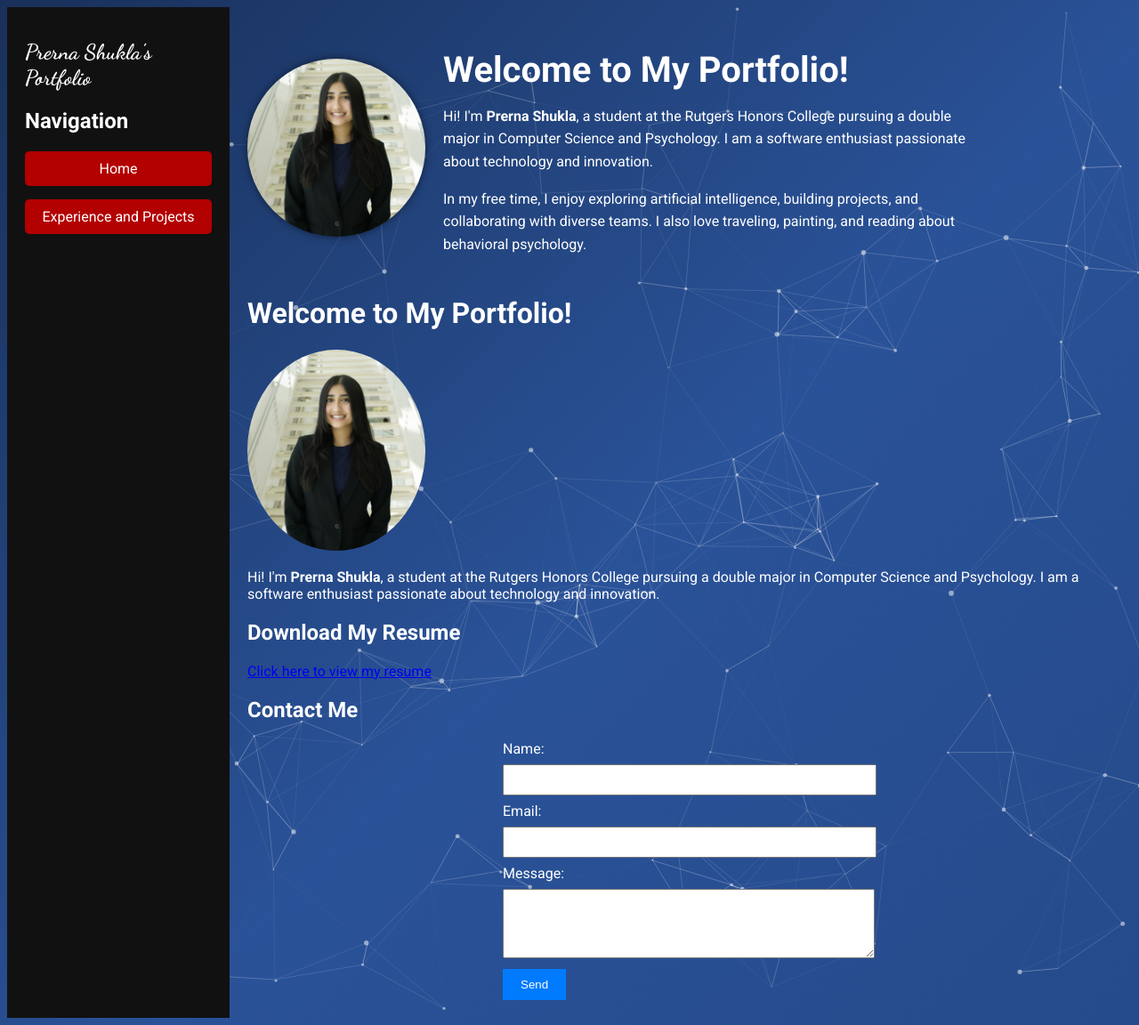
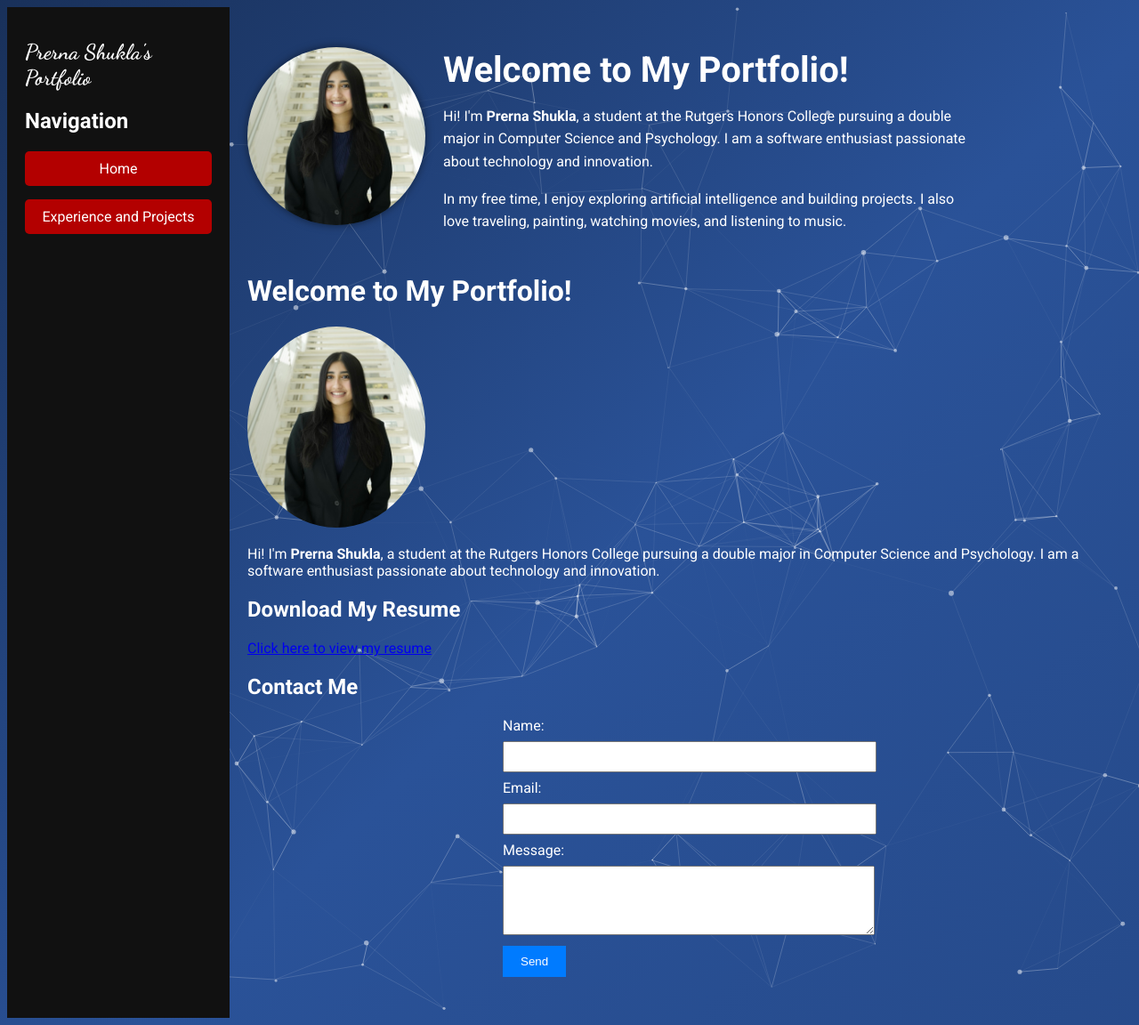
Before and after one commit to prernashuklaa/prernashuklaa.github.io, a Jekyll site: the page built from index.html, in a window 1280 px wide. Shown: the whole page at 89% size. Built offline with Jekyll 4.4.1, drawn with Linux system fonts in a browser that asks for light colours.

Commit message:
Update default.html

```diff
--- a/_layouts/default.html
+++ b/_layouts/default.html
@@ -149,7 +149,7 @@
             <h1>Welcome to My Portfolio!</h1>
             <p>Hi! I'm <strong>Prerna Shukla</strong>, a student at the Rutgers Honors College pursuing a double major in
             Computer Science and Psychology. I am a software enthusiast passionate about technology and innovation.</p>
-            <p>In my free time, I enjoy exploring artificial intelligence, building projects, and collaborating with diverse teams. I also love traveling, painting, and reading about behavioral psychology.</p>
+            <p>In my free time, I enjoy exploring artificial intelligence and building projects. I also love traveling, painting, watching movies, and listening to music.</p>
           </div>
         </div>
 
```
